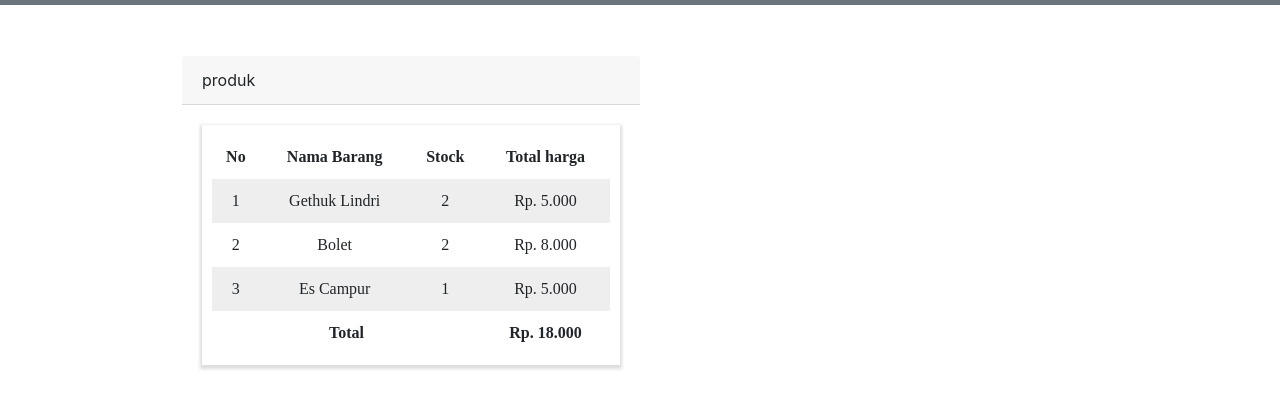
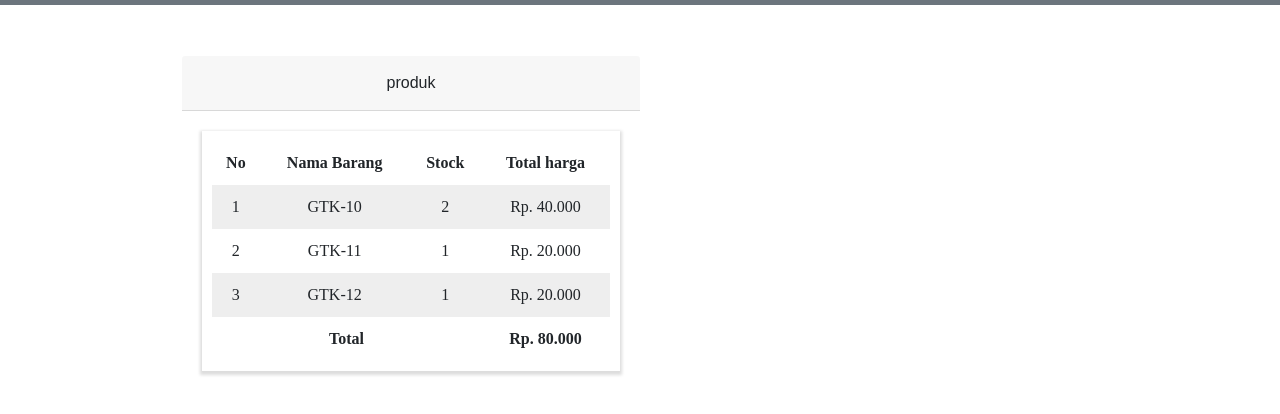
Before and after one commit to yoga-tirta/hi-tech, a plain HTML site: page keranjang.html in a window 1280 px wide. Shown: the part 56-470 px from the top of the page. Drawn offline with nearby package versions, Linux system fonts and the light colour scheme.

Commit message:
update keranjang

```diff
--- a/keranjang.html
+++ b/keranjang.html
@@ -8,7 +8,7 @@
     <link rel="stylesheet" href="https://maxcdn.bootstrapcdn.com/bootstrap/4.5.2/css/bootstrap.min.css" />
     <script src="https://ajax.googleapis.com/ajax/libs/jquery/3.6.0/jquery.min.js"></script>
     <script src="https://maxcdn.bootstrapcdn.com/bootstrap/4.5.2/js/bootstrap.min.js"></script>
-    <link rel="stylesheet" href="assets/css/style.css" />
+    <link rel="stylesheet" href="assets/css/style.css">
         <style>
             .container {
                 display: grid;
@@ -32,6 +32,11 @@
             }
             .zebra-table tbody tr:nth-child(odd) {
                 background: #eee;
+            }
+            .card-header {
+                text-align: center;
+                font-family: sans-serif;
+                padding: 15px;
             }
 
 
@@ -71,25 +76,25 @@
                             <tbody>
                                 <tr>
                                     <td>1</td>
-                                    <td>Gethuk Lindri</td>
+                                    <td>GTK-10</td>
                                     <td>2</td>
-                                    <td>Rp. 5.000</td>
+                                    <td>Rp. 40.000</td>
                                 </tr>
                                 <tr>
                                     <td>2</td>
-                                    <td>Bolet</td>
-                                    <td>2</td>
-                                    <td>Rp. 8.000</td>
+                                    <td>GTK-11</td>
+                                    <td>1</td>
+                                    <td>Rp. 20.000</td>
                                 </tr>
                                 <tr>
                                     <td>3</td>
-                                    <td>Es Campur</td>
+                                    <td>GTK-12</td>
                                     <td>1</td>
-                                    <td>Rp. 5.000</td>
+                                    <td>Rp. 20.000</td>
                                 </tr>
                                 <tr>
                                     <th colspan="3">Total</th>
-                                    <th>Rp. 18.000</th>
+                                    <th>Rp. 80.000</th>
                                 </tr>
                             </tbody>
                         </table>
```
